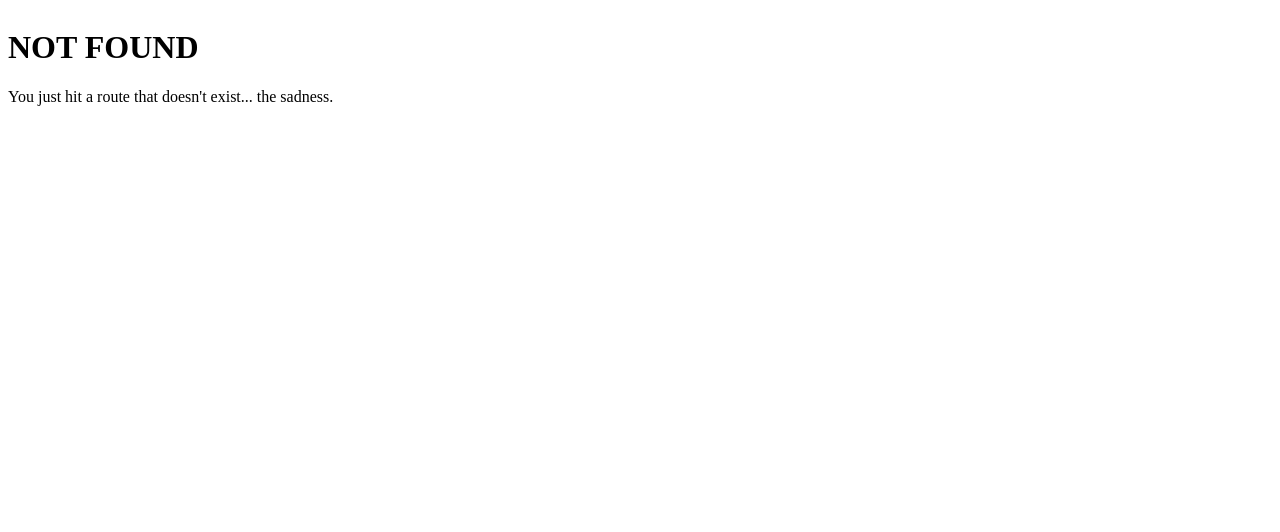
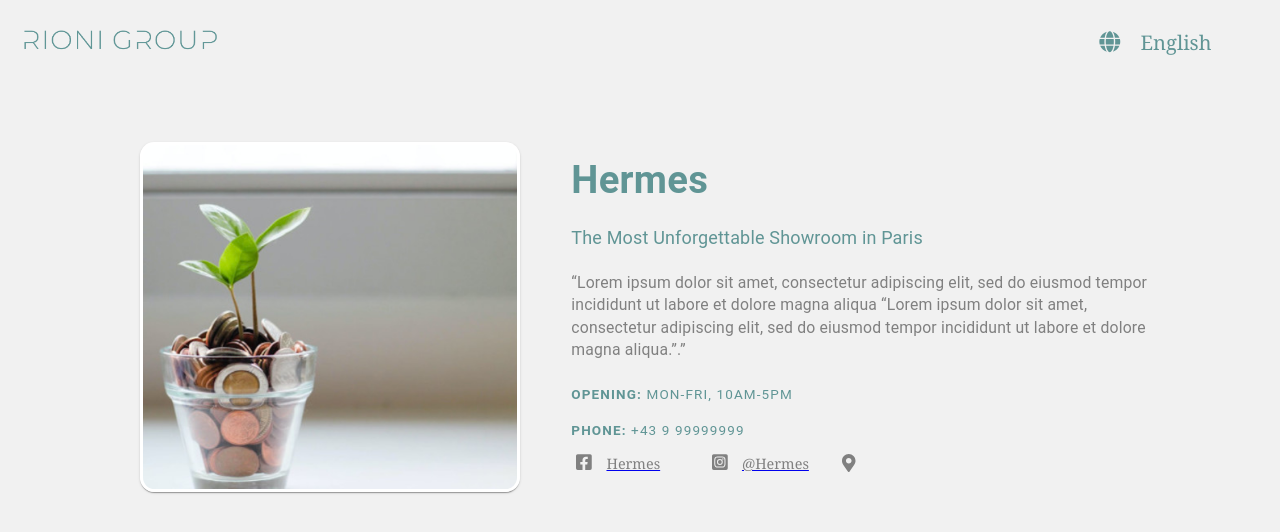
Before and after one commit to rionigroup/Vienna-Story, a Gatsby site: page /demo in a window 1280 px wide. Before the commit this address had no page. Built offline with nearby package versions, Linux system fonts and the light colour scheme; Gatsby itself is replaced by a stand-in of ours.

Commit message:
update photo

```diff
--- a/gatsby-config.js
+++ b/gatsby-config.js
@@ -11,9 +11,9 @@
         isSelected: false,
       },
       {
-        name: "music",
-        link: "/music",
-        pic_url: "images/music.png",
+        name: "culture",
+        link: "/culture",
+        pic_url: "images/culture.png",
         isSelected: true,
       },
       {
@@ -23,9 +23,9 @@
         isSelected: false,
       },
       {
-        name: "food",
-        link: "/food",
-        pic_url: "images/food.png",
+        name: "shopping",
+        link: "/shopping",
+        pic_url: "images/shopping.png",
         isSelected: false,
       },
       {
@@ -35,9 +35,9 @@
         isSelected: false,
       },
       {
-        name: "map",
-        link: "/map",
-        pic_url: "images/map.png",
+        name: "food",
+        link: "/food",
+        pic_url: "images/food.png",
         isSelected: false,
       },
       {
@@ -50,6 +50,13 @@
   },
   plugins: [
     `gatsby-plugin-react-helmet`,
+    {
+      resolve: `gatsby-plugin-google-analytics`,
+      options: {
+        // replace "UA-XXXXXXXXX-X" with your own Tracking ID
+        trackingId: "UA-169399630-2",
+      },
+    },
     {
       resolve: `gatsby-plugin-s3`,
       options: {
--- a/package.json
+++ b/package.json
@@ -8,13 +8,14 @@
     "@fortawesome/fontawesome-svg-core": "^1.2.28",
     "@fortawesome/free-brands-svg-icons": "^5.13.0",
     "@fortawesome/free-solid-svg-icons": "^5.13.0",
-    "@fortawesome/react-fontawesome": "^0.1.9",
+    "@fortawesome/react-fontawesome": "^0.1.10",
     "@material-ui/core": "^4.10.1",
     "babel-jest": "^25.1.0",
     "babel-preset-gatsby": "^0.2.29",
     "classes": "^0.3.0",
     "gatsby": "^2.19.7",
     "gatsby-image": "^2.2.39",
+    "gatsby-plugin-google-analytics": "^2.3.4",
     "gatsby-plugin-layout": "^1.2.1",
     "gatsby-plugin-manifest": "^2.2.39",
     "gatsby-plugin-offline": "^3.0.32",
--- /dev/null
+++ b/src/components/Content/index.js
@@ -0,0 +1,37 @@
+import PropTypes from "prop-types"
+import React from "react"
+import { makeStyles } from '@material-ui/core/styles'
+
+const useStyles = makeStyles(theme => ({
+  background : {
+    width: '100vw',
+    height: 'auto',
+    display: 'flex',
+    flexDirection: 'column',
+    alignItems: 'center',
+    justifyContent: 'center',
+    background: '#f1f1f1',
+    zIndex: '10',
+  }
+}))
+
+const Content = ({ children }) => {
+  const classes = useStyles()
+  return (
+    <div
+      className={classes.background}
+    >
+      {children}
+    </div>
+  )
+}
+
+Content.propTypes = {
+  children: PropTypes.node.isRequired
+}
+
+Content.defaultProps = {
+  children: <div />
+}
+
+export default Content
--- /dev/null
+++ b/src/components/Template/tem1/index.js
@@ -0,0 +1,137 @@
+import React from "react"
+import Grid from "@material-ui/core/Grid"
+import Paper from "@material-ui/core/Paper"
+import CardMedia from "@material-ui/core/CardMedia"
+import Typography from "@material-ui/core/Typography"
+import { makeStyles } from "@material-ui/core/styles"
+import { FontAwesomeIcon } from "@fortawesome/react-fontawesome"
+import {
+  faFacebookSquare,
+  faInstagramSquare,
+} from "@fortawesome/free-brands-svg-icons"
+import { faMapMarkerAlt } from "@fortawesome/free-solid-svg-icons"
+const useStyles = makeStyles(theme => ({
+  root: {
+    flexGrow: 1,
+    // width: "1000px",
+    color: "#609595",
+  },
+  paper: {
+    padding: theme.spacing(2),
+  },
+  photo: {
+    width: "380px",
+    height: "350px",
+    borderRadius: "0.8em",
+    border: "3px solid white",
+    boxShadow:
+      "0px 2px 1px -1px rgba(0,0,0,0.2), 0px 1px 1px 0px rgba(0,0,0,0.14), 0px 1px 3px 0px rgba(0,0,0,0.12)",
+  },
+}))
+
+const Template = () => {
+  const classes = useStyles()
+  return (
+    // <div className={classes.root}>
+    <Grid
+      container
+      spacing={5}
+      direction="row"
+      justify="center"
+      alignItems="center"
+      className={classes.root}
+    >
+      <Grid container item xs={5} justify="center">
+        <CardMedia
+          className={classes.photo}
+          image="/demo.png"
+          title="Paella dish"
+        />
+        {/* <Paper className={classes.paper}>Photo</Paper> */}
+      </Grid>
+      <Grid item xs={7} justify="center">
+        <Typography variant={"h4"} style={{ fontWeight: "bold" }}>
+          Hermes
+        </Typography>
+        <Typography variant={"subtitle1"} style={{margin: '1em auto'}}>
+          The Most Unforgettable Showroom in Paris
+        </Typography>
+        <Typography
+          variant={"body2"}
+          style={{ color: "gray", margin: "1em auto" }}
+        >
+          “Lorem ipsum dolor sit amet, consectetur adipiscing elit, sed do
+          eiusmod tempor incididunt ut labore et dolore magna aliqua “Lorem
+          ipsum dolor sit amet, consectetur adipiscing elit, sed do eiusmod
+          tempor incididunt ut labore et dolore magna aliqua.”.”
+        </Typography>
+        <Typography variant={"overline"} display={"block"}>
+          <span style={{ fontWeight: "bold" }}>Opening: </span> Mon-Fri,
+          10am-5pm
+        </Typography>
+        <Typography variant={"overline"} display={"block"}>
+          <span style={{ fontWeight: "bold" }}>Phone: </span> +43 9 99999999
+        </Typography>
+        <Grid
+          container
+          direction="row"
+          justify="flex-start"
+          style={{ width: "70%" }}
+        >
+          <Grid
+            container
+            item
+            xs
+            alignItems={"center"}
+            style={{ cursor: "pointer" }}
+          >
+            <a
+              href="https://www.facebook.com/"
+              target="blank"
+              style={{ margin: "0 5px" }}
+            >
+              <FontAwesomeIcon icon={faFacebookSquare} color={"gray"} />
+              <span
+                style={{ marginLeft: "1em", color: "gray", fontSize: "0.8em" }}
+              >
+                Hermes
+              </span>
+            </a>
+          </Grid>
+          <Grid
+            container
+            item
+            xs
+            alignItems={"center"}
+            style={{ cursor: "pointer" }}
+          >
+            <a
+              href="https://www.instagram.com/rionigroup.co/"
+              target="blank"
+              style={{ margin: "0 5px" }}
+            >
+              <FontAwesomeIcon icon={faInstagramSquare} color={"gray"} />
+              <span
+                style={{ marginLeft: "1em", color: "gray", fontSize: "0.8em" }}
+              >
+                @Hermes
+              </span>
+            </a>
+          </Grid>
+          <Grid
+            container
+            item
+            xs
+            alignItems={"center"}
+            style={{ cursor: "pointer" }}
+          >
+            <FontAwesomeIcon icon={faMapMarkerAlt} color={"gray"} />
+          </Grid>
+        </Grid>
+      </Grid>
+    </Grid>
+    // </div>
+  )
+}
+
+export default Template
--- a/src/pages/wellness.js
+++ b/src/pages/demo.js
@@ -1,34 +1,34 @@
 import React, { useState } from "react"
 import SEO from "../components/seo"
-import Home from "../components/Home"
+import Content from "../components/Content"
 import Layout from "../components/layout"
 import { makeStyles } from "@material-ui/core"
+import Temp1  from '../components/Template/tem1'
 import Grid from "@material-ui/core/Grid"
 
 
 const useStyles = makeStyles(theme => ({
-  gridRoot: {
-    width: "100%",
-    margin: theme.spacing(3)
-  },
   container: {
     position: 'relative',
-    top: '10em'
+    top: '7em',
+    width: "80%",
+    height: "100vh",
+    margin: theme.spacing(2),
   }
 }))
 
-const Wellness = () => {
+const Music = () => {
   const classes = useStyles()
   return (
     <Layout>
-      <SEO title="vienna Wellness" />
-      <Home fixHeight={false}>
-        <div className={classes.container} style={{ height: "100vh" }}>
-        <h3 style={{color: 'white'}}>Wellness</h3>
+      <SEO title="vienna music" />
+      <Content>
+        <div className={classes.container}>
+          <Temp1/>
         </div>
-      </Home>
+      </Content>
     </Layout>
   )
 }
 
-export default Wellness
+export default Music
--- a/src/pages/index.js
+++ b/src/pages/index.js
@@ -53,7 +53,7 @@
           key={`${el}_${i}`}
           className={style.imgWrapper}
           src={el.pic_url}
-          onClick={eve => clickOnImg(eve, el)}
+          // onClick={eve => clickOnImg(eve, el)}
         />
       </div>
     )
--- a/src/pages/index.module.scss
+++ b/src/pages/index.module.scss
@@ -11,8 +11,9 @@
     color: #609595;
     z-index: 100;
     font-family: Arial, Helvetica, sans-serif;
-    font-weight: 400;
+    font-weight: 600;
     letter-spacing: 0.1em;
+    font-size: 1.6em;
   }
   h5 {
     text-align: center;
@@ -22,6 +23,7 @@
     font-family: Arial, Helvetica, sans-serif;
     font-weight: 400;
     letter-spacing: 0.1em;
+    font-size: 1.3em;
   }
 }
 .contentWrapper {
```
Also changed, not shown: src/pages/attraction.js (deleted, +0 -34 lines), src/pages/coffee.js (deleted, +0 -34 lines), src/pages/food.js (deleted, +0 -34 lines), src/pages/map.js (deleted, +0 -34 lines), src/pages/music.js (deleted, +0 -34 lines), static/demo.png (added), static/images/coffee.png, static/images/culture.png (added), static/images/food.png, static/images/logo.svg (added), static/images/shopping.png (added), 1 other file.
